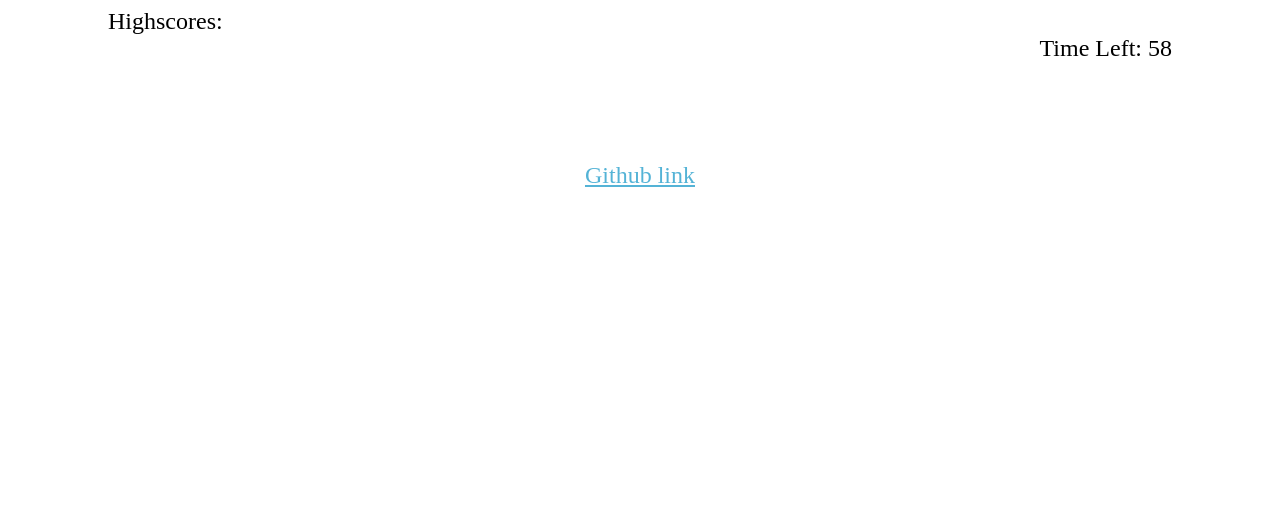
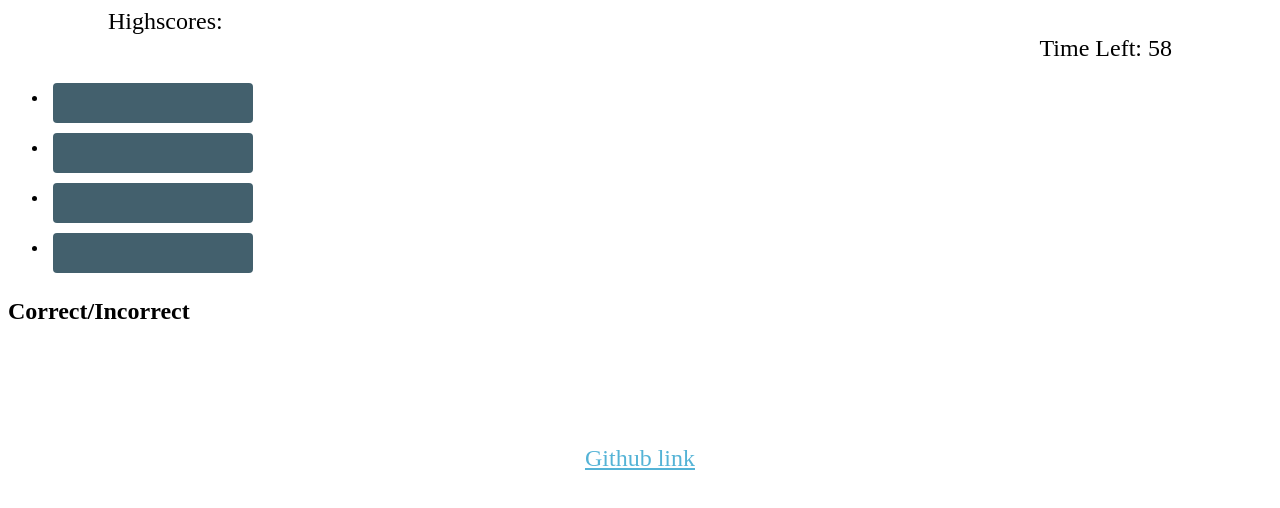
Before and after one commit to eliurosario15/Code-Quiz, a plain HTML site: page index.html in a window 1280 px wide. Both pictures are taken after a click on the button "Start". Drawn offline with Linux system fonts and the light colour scheme.

Commit message:
Made changes to html file

```diff
--- a/Assets/CSS/style.css
+++ b/Assets/CSS/style.css
@@ -1,6 +1,7 @@
 .body {
     font-family: 'Merriweather', serif;
     font-family: 'Rubik', sans-serif;
+    text-align: center;
     }
 
 /*This removes the Questions and Scores input during the Quiz*/
--- a/Assets/Javascript/script.js
+++ b/Assets/Javascript/script.js
@@ -49,11 +49,13 @@ const answers = document.getElementById("answernoptions");
 const submitBtn = document.getElementById("submit-score");
 const initials = document.getElementById("initials");
 const quizBox = document.getElementById("questionBox");
-const questionTitle = document.getElementById("quizQuestion");
+const questionTitle = document.getElementById("quizuestion");
 const Answer1 = document.getElementById("options-1");
 const Answer2 = document.getElementById("options-2");
 const Answer3 = document.getElementById("options-3");
 const Answer4 = document.getElementById("options-4");
+const Answer5 = document.getElementById("options-5");
+const Answer6 = document.getElementById("options-6");
 const correct = document.getElementById ("answer-correct");
 const homeScreen = document.getElementById("start-game");
 var time = 60;
@@ -80,8 +82,11 @@ function countdownTime () {
 //Start quiz//
 
 startBtn.addEventListener("click", function() {
-    quizBox.setAttribute("class", "show");
+    quizBox.style.display = "block";
     homeScreen.setAttribute("class", "remove")
-    countdownTime();
+
+    countdownTime();;
     timeStart = true;
 });
+
+//Start Quiz
--- a/index.html
+++ b/index.html
@@ -25,22 +25,19 @@
 </div>
 
 <!--Questions Section-->
-<div id="questionBox" style ="display: none">
-<h2 id = "quizquestion"></h2>
-  <ul>
+<div id="questionBox">
+<div id = "quizquestion">
     <div id = "options">
-      <button id = "option-1"></button>
-    </div>
-      <div id = "options">
-        <button id = "option-2"></button>
-      </div>
-        <div id = "options">
-          <button id = "option-3"></button>
-        </div>
-          <div id = "options">
-            <button id = "option-4"></button>
-          </div>
+      <ul>
+        <li><button class="start-button" id="anwer1" value ="1"></button></li>
+        <li><button class="start-button" id="anwer2" value ="2"></button></li>
+        <li><button class="start-button" id="anwer3" value ="3"></button></li>
+        <li><button class="start-button" id="anwer4" value ="4"></button></li>
   </ul>
+</div>
+
+<div id="quizResponse">
+<h2>Correct/Incorrect</h2>
 </div>
 
 
```
